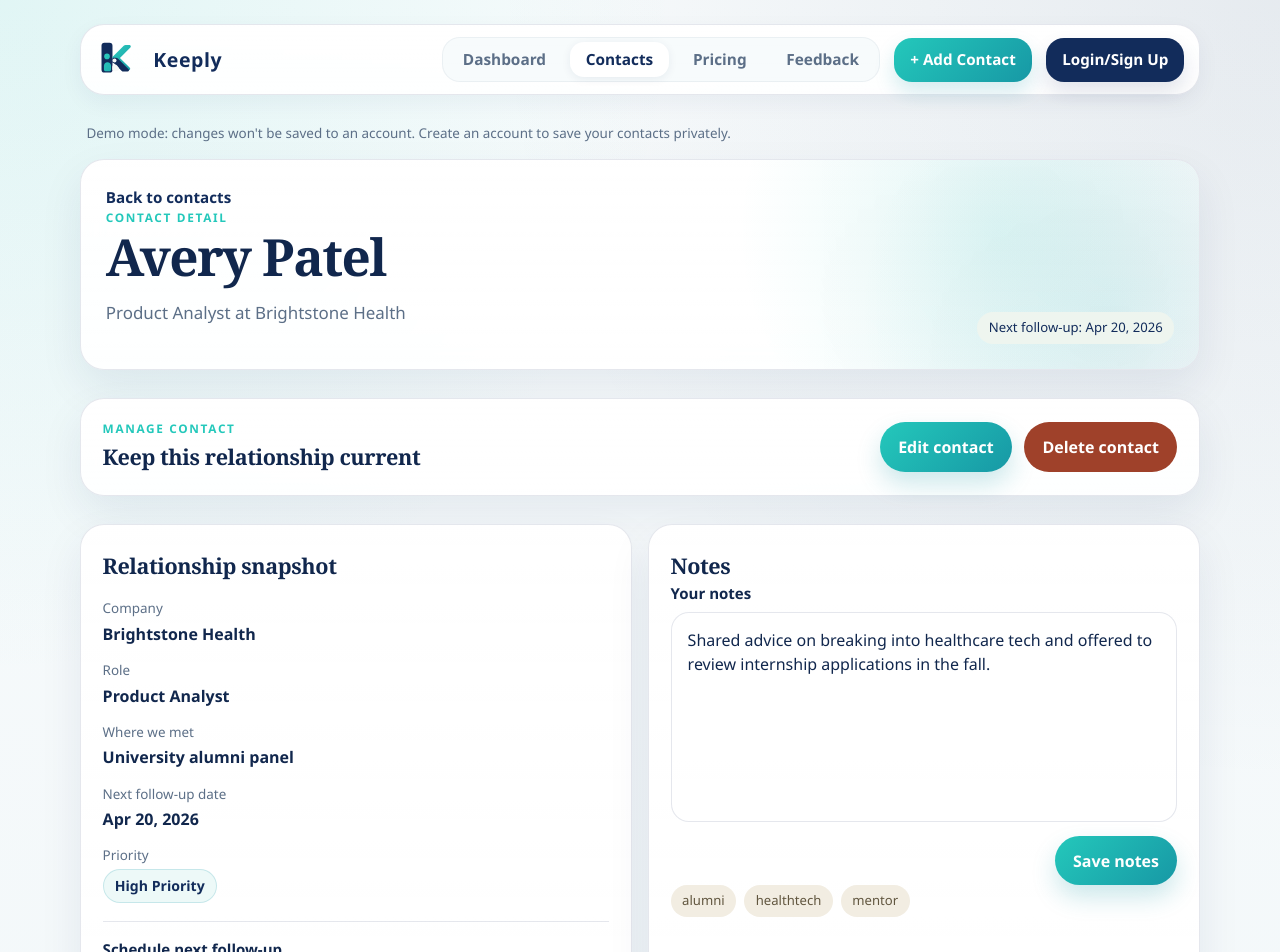
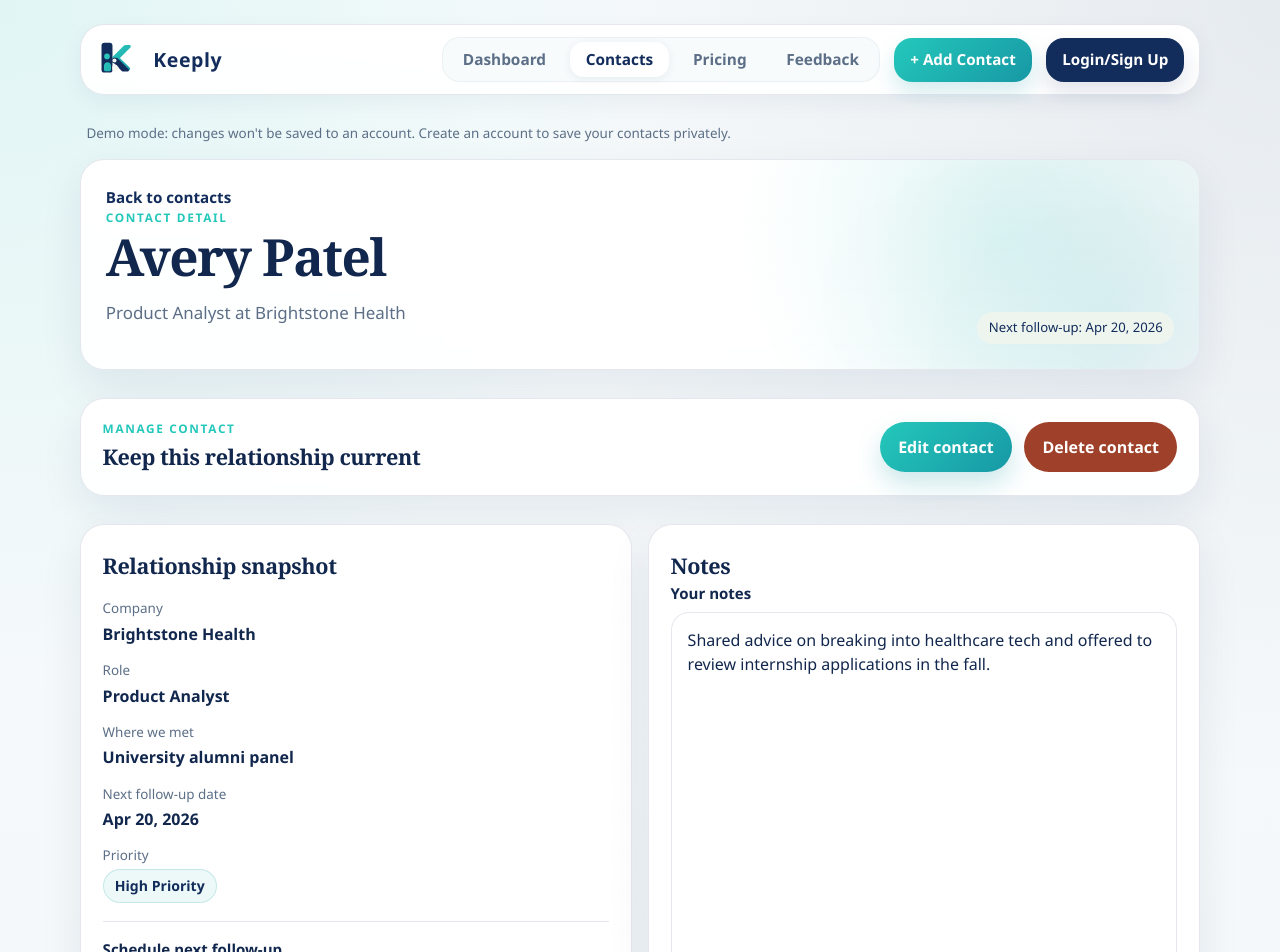
Before and after one commit to whalenmik19-max/Networking-crm, a Next.js app: page /contacts/1 in a window 1280 px wide. Shown: the top 952 px of the page. Built offline with nearby package versions, Linux system fonts and the light colour scheme; no server answers.

Commit message:
Increase notes box height on contact profile

```diff
--- a/app/globals.css
+++ b/app/globals.css
@@ -564,9 +564,9 @@ h3 {
 }
 
 .notes-panel .inline-notes-form .field textarea {
-  height: 210px;
-  min-height: 210px;
-  max-height: 210px;
+  height: 380px;
+  min-height: 380px;
+  max-height: 380px;
   resize: none;
   overflow-y: auto;
 }
```
